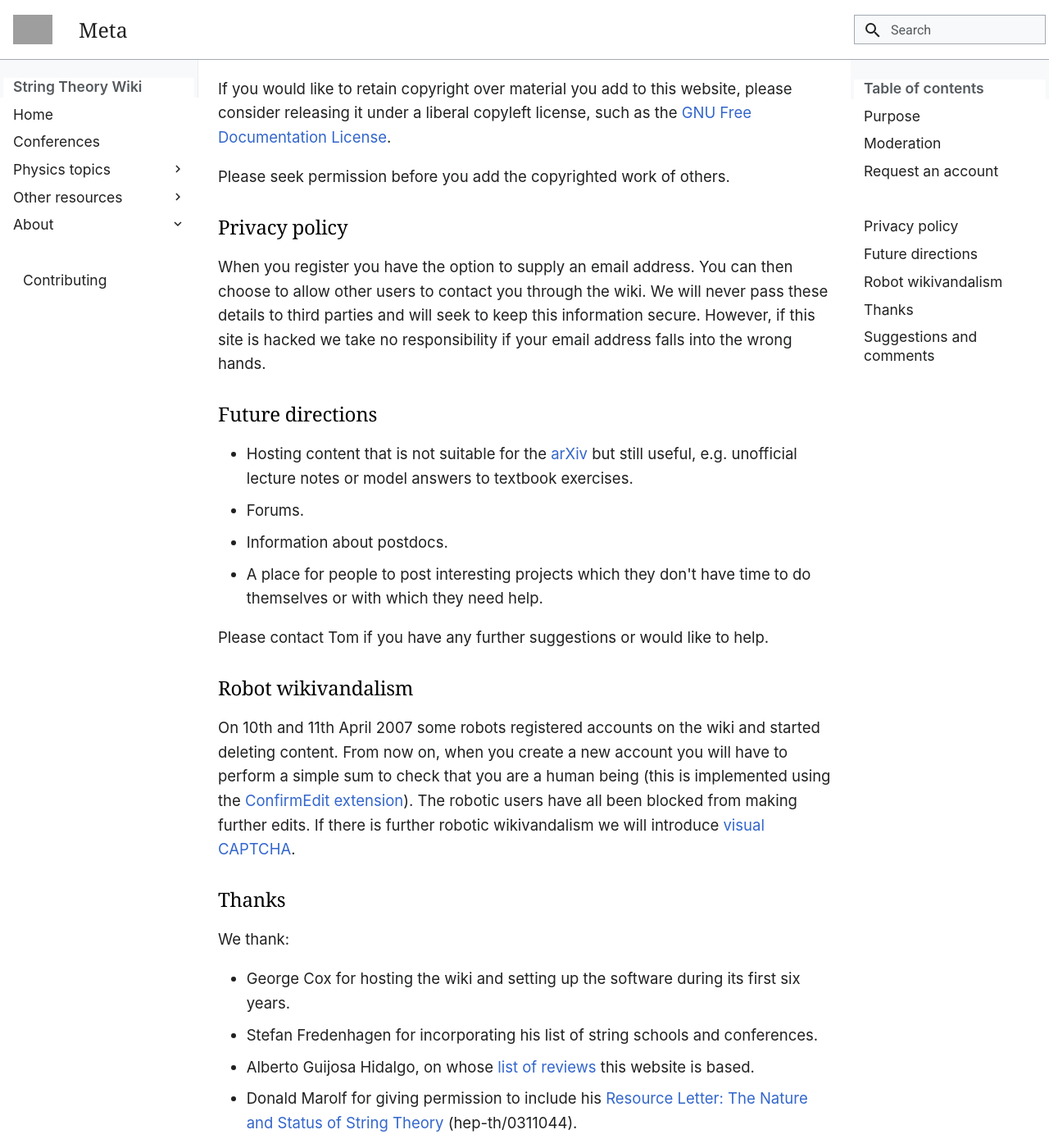
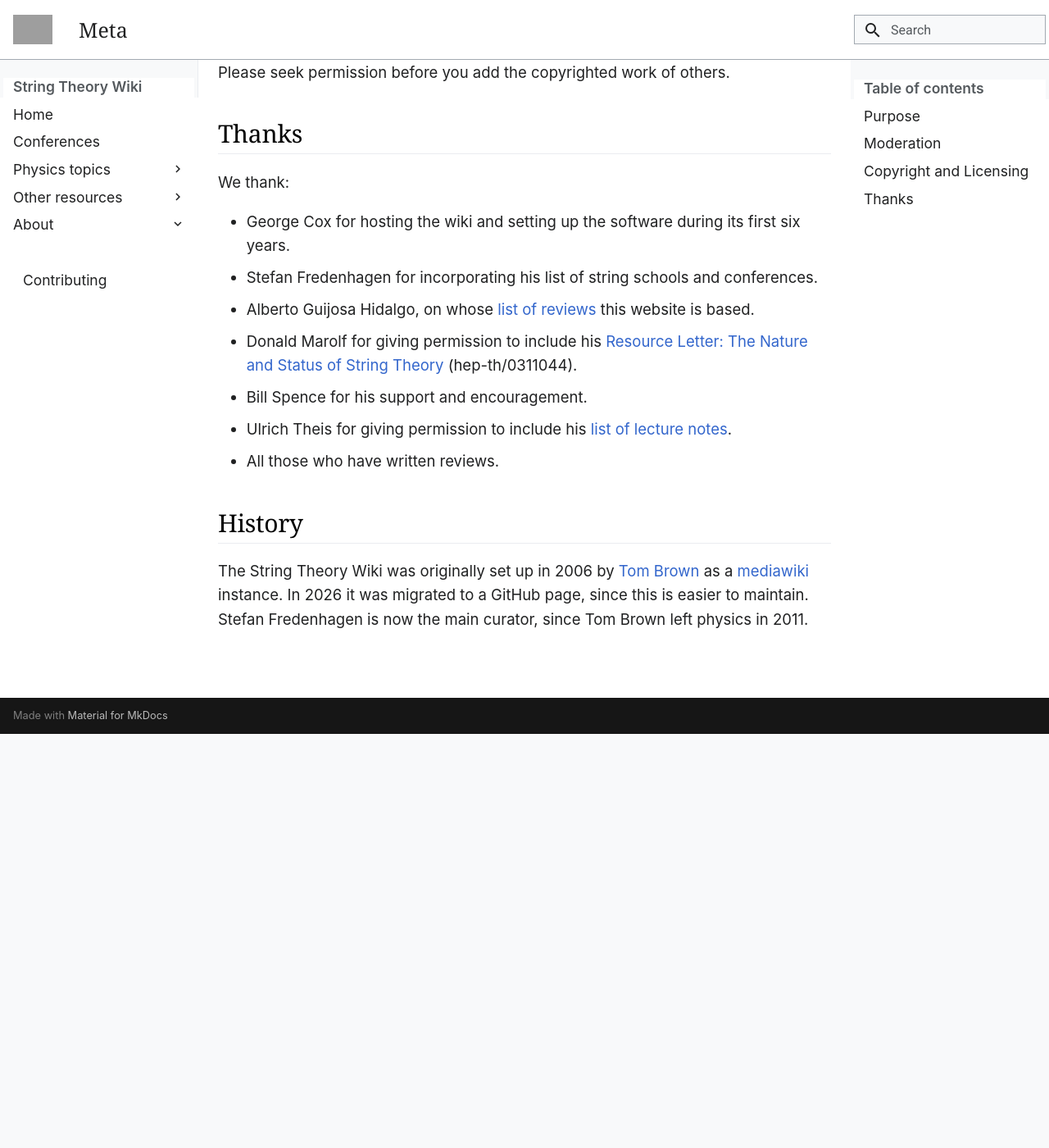
Before and after one commit to MigMontero/stringwiki.github.io, an MkDocs documentation site: the page built from docs/meta.md, in a window 1280 px wide and 1400 px high, scrolled down 997 px. Shown: the whole window at 82% size. Built offline with MkDocs 1.6.1 and Material for MkDocs 9.7.7, drawn with Linux system fonts in a browser that asks for light colours; after the commit the page ends 1892 px from its top, so only the background shows below that; some of the changed text lies outside the part shown; grey boxes are pictures that could not be loaded.

Commit message:
some basic test edits to reflect the current status

```diff
--- a/docs/meta.md
+++ b/docs/meta.md
@@ -4,16 +4,13 @@ title: 'Meta'
 
 # Meta
 
-### Purpose
+## Purpose
 The sole purpose of this website is to be useful for people learning string theory.  It has no commercial ambitions and will never host advertising.
 
-### Moderation
+## Moderation
 No moderation of content should be necessary.  However, offensive comments will be removed.  For example "This review of string theory doesn't mention the important topic of conformal field theory" is preferable to  "This review is rubbish".
 
-### Request an account
-Due to a spate of spam page creation by spam advertisers, new user account registration was suspended on 19th June 2014. Until some new safe process of user registration can be implemented, if you want to register as a user to edit pages on the String Wiki, just drop an email to Stefan. Sorry for the inconvenience.
-
-### Copyright and Licensing
+## Copyright and Licensing
 Unless otherwise stated the content in the String Theory Wiki is in the public domain.  This means that:
 
 * You are free to use this work for any commercial or non-commercial purpose.
@@ -27,22 +24,8 @@ If you would like to retain copyright over material you add to this website, ple
 
 Please seek permission before you add the copyrighted work of others.
 
-### Privacy policy
-When you register you have the option to supply an email address.   You can then choose to allow other users to contact you through the wiki.  We will never pass these details to third parties and will seek to keep this information secure.  However, if this site is hacked we take no responsibility if your email address falls into the wrong hands.
+## Thanks
 
-### Future directions
-
-* Hosting content that is not suitable for the [arXiv](http://www.arxiv.org/) but still useful, e.g. unofficial lecture notes or model answers to textbook exercises.
-* Forums.
-* Information about postdocs.
-* A place for people to post interesting projects which they don't have time to do themselves or with which they need help.
-
-Please contact Tom if you have any further suggestions or would like to help.
-
-### Robot wikivandalism
-On 10th and 11th April 2007 some robots registered accounts on the wiki and started deleting content.  From now on, when you create a new account you will have to perform a simple sum to check that you are a human being (this is implemented using the [ConfirmEdit extension](http://www.mediawiki.org/wiki/Extension:ConfirmEdit)).  The robotic users have all been blocked from making further edits.  If there is further robotic wikivandalism we will introduce [visual CAPTCHA](http://en.wikipedia.org/wiki/Captcha).
-
-### Thanks
 We thank:
 
 * George Cox for hosting the wiki and setting up the software during its first six years.
@@ -53,5 +36,11 @@ We thank:
 * Ulrich Theis for giving permission to include his [list of lecture notes](http://www2.uni-jena.de/~p5thul2/notes.html).
 * All those who have written reviews.
 
-### Suggestions and comments
-Contact Tom.
+## History
+
+The String Theory Wiki was originally set up in 2006 by [Tom
+Brown](https://nworbmot.org/) as a
+[mediawiki](https://www.mediawiki.org/) instance. In 2026 it was
+migrated to a GitHub page, since this is easier to maintain. Stefan
+Fredenhagen is now the main curator, since Tom Brown left physics in
+2011.
```
Also changed, not shown: README.md (+8 -2 lines), docs/conferences.md (+2 -1 lines), docs/index.md (+3 -1 lines).
